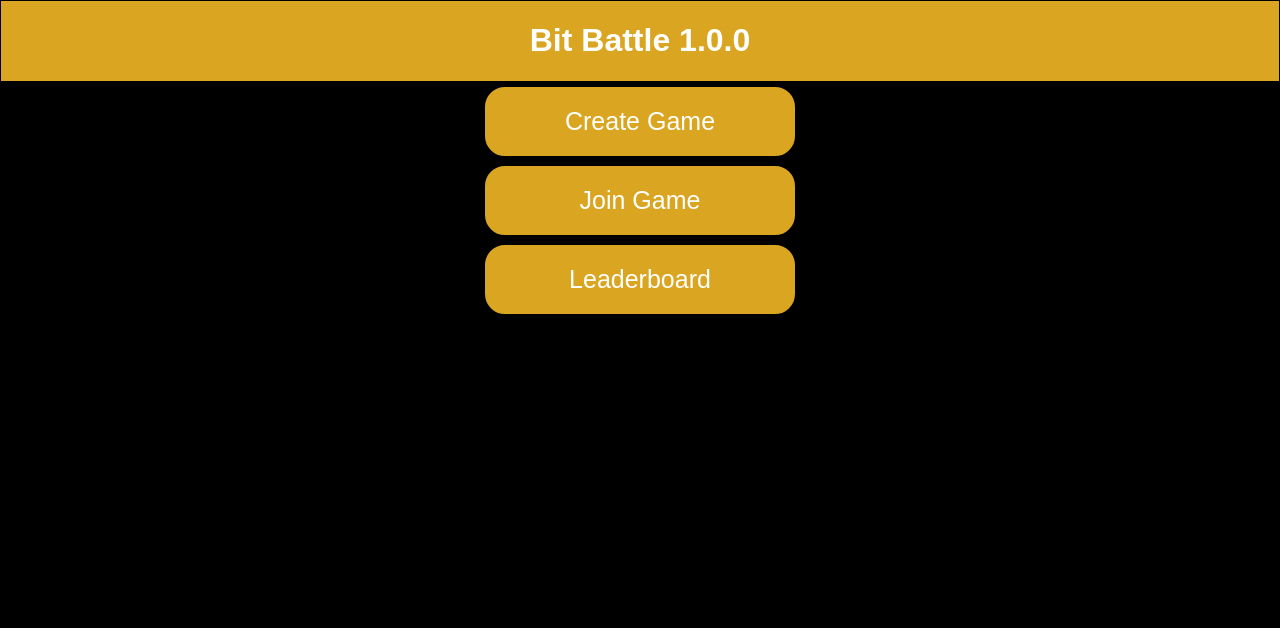
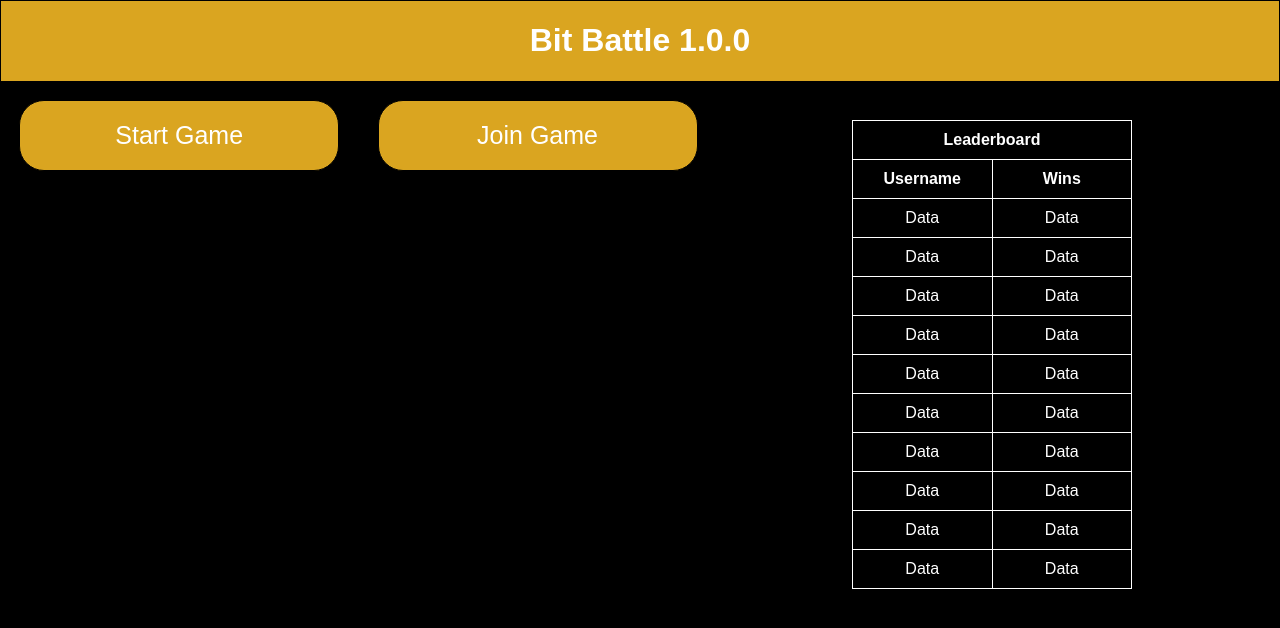
Before and after one commit to RebeccaFritz/SWE-Project-2025, a React (Vite) app in the folder client/: page / in a window 1280 px wide. Shown: the top 628 px of the page. Built offline with nearby package versions, Linux system fonts and the light colour scheme; no server answers.

Commit message:
Update to client UI with leaderboard structure, just need to figure out how to get data from db.sqlite into App.js so I can put it in the leaderboard table

```diff
--- a/client/App.js
+++ b/client/App.js
@@ -1,4 +1,90 @@
 import React, { useEffect, useState } from 'react'
+
+// make the article component
+function MenuButton({value}){
+    return(
+        <article>
+            {value}
+        </article>
+    );
+}
+
+// Basic leaderboard table UI
+// How the heck am I supposed to get the db.sqlite data into this???
+function Leaderboard(){
+    return(
+        <>
+            <nav>
+                <table>
+                    <tr>
+                        <th colspan="2">Leaderboard</th>
+                    </tr>
+                    <tr>
+                        <th>Username</th>
+                        <th width="50%">Wins</th>
+                    </tr>
+                    <tr>
+                        <td>Data</td>
+                        <td>Data</td>
+                    </tr>
+                    <tr>
+                        <td>Data</td>
+                        <td>Data</td>
+                    </tr>
+                    <tr>
+                        <td>Data</td>
+                        <td>Data</td>
+                    </tr>
+                    <tr>
+                        <td>Data</td>
+                        <td>Data</td>
+                    </tr>
+                    <tr>
+                        <td>Data</td>
+                        <td>Data</td>
+                    </tr>
+                    <tr>
+                        <td>Data</td>
+                        <td>Data</td>
+                    </tr>
+                    <tr>
+                        <td>Data</td>
+                        <td>Data</td>
+                    </tr>
+                    <tr>
+                        <td>Data</td>
+                        <td>Data</td>
+                    </tr>
+                    <tr>
+                        <td>Data</td>
+                        <td>Data</td>
+                    </tr>
+                    <tr>
+                        <td>Data</td>
+                        <td>Data</td>
+                    </tr>
+                </table>
+            </nav>
+        </>
+    );
+}
+
+// make the home screen component
+function HomeScreen(){
+    return(
+        <div id = "strip">
+            <header>
+                <h1>Bit Battle 1.0.0</h1>
+            </header>
+            <br/>
+            <section>
+                <Leaderboard />
+                <MenuButton value="Start Game"/>
+                <MenuButton value="Join Game"/>
+            </section>
+        </div>
+    );
+}
 
 export default function App() {
     const [message, setMessage] = useState('');
@@ -36,14 +122,7 @@ export default function App() {
     }, []);
 
     return (
-        // display the message from the server
-        <div id="strip">
-            <header>
-                <h1>Bit Battle 1.0.0</h1>
-            </header>
-            <article>Create Game</article>
-            <article>Join Game</article>
-            <article>Leaderboard</article>
-        </div>
+        // display the client UI
+        <HomeScreen />
     );
 }
--- a/client/index.css
+++ b/client/index.css
@@ -1,7 +1,3 @@
-* {
-    box-sizing: border-box;
-}
-
 body {
     background-color: black;
     color: white;
@@ -26,18 +22,45 @@ header {border: 1px solid black;}
 article:hover {background-color: darkgoldenrod;}
 
 article {
-    float: center;
+    float: left;
     text-align: center;
     width: 25%;
     padding: 20px;
     font-size: 25px;
-    border: 5px solid black;
+    border: 1px solid black;
+    color: #fff;
     border-radius: 25px;
-    margin: 0% 37.5%;
+    margin: 0% 1.5%;
+}
+
+nav {
+    float: right;
+    width: 25%;
+    padding: 20px;
+    margin: 0% 10% 0% 0%;
+}
+
+section::after {
+    content: "";
+    display: table;
+    clear: both;
+}
+
+table, th, td {
+    border: 1px solid #fff;
+    border-collapse: collapse;
+}
+
+table{
+    width: 100%;
+}
+
+th, td {
+    padding: 10px;
 }
 
 @media(max-width: 900px) {
-    article {
+    article, nav {
         width: 100%;
         height: auto;
     }
```
Also changed, not shown: 1 other file (tests, documents, lock files or other folders).
